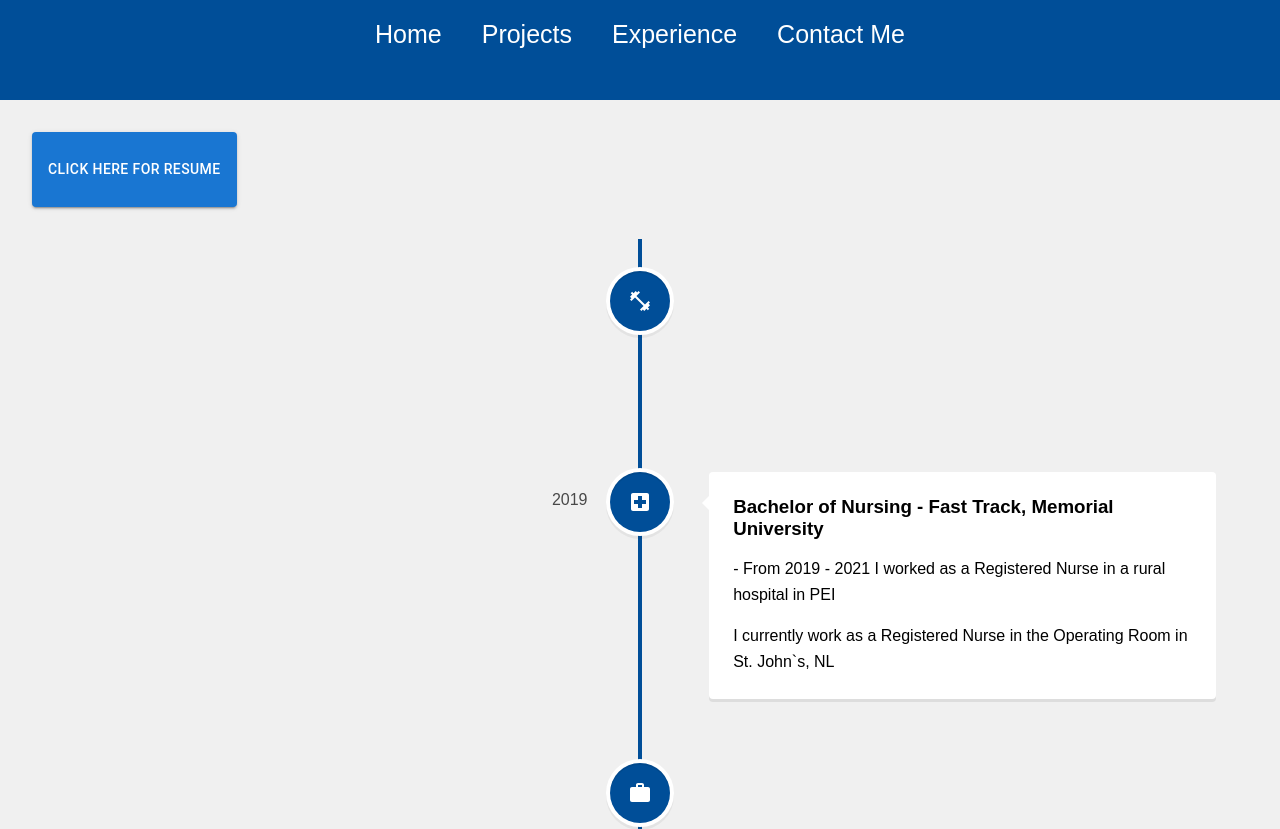
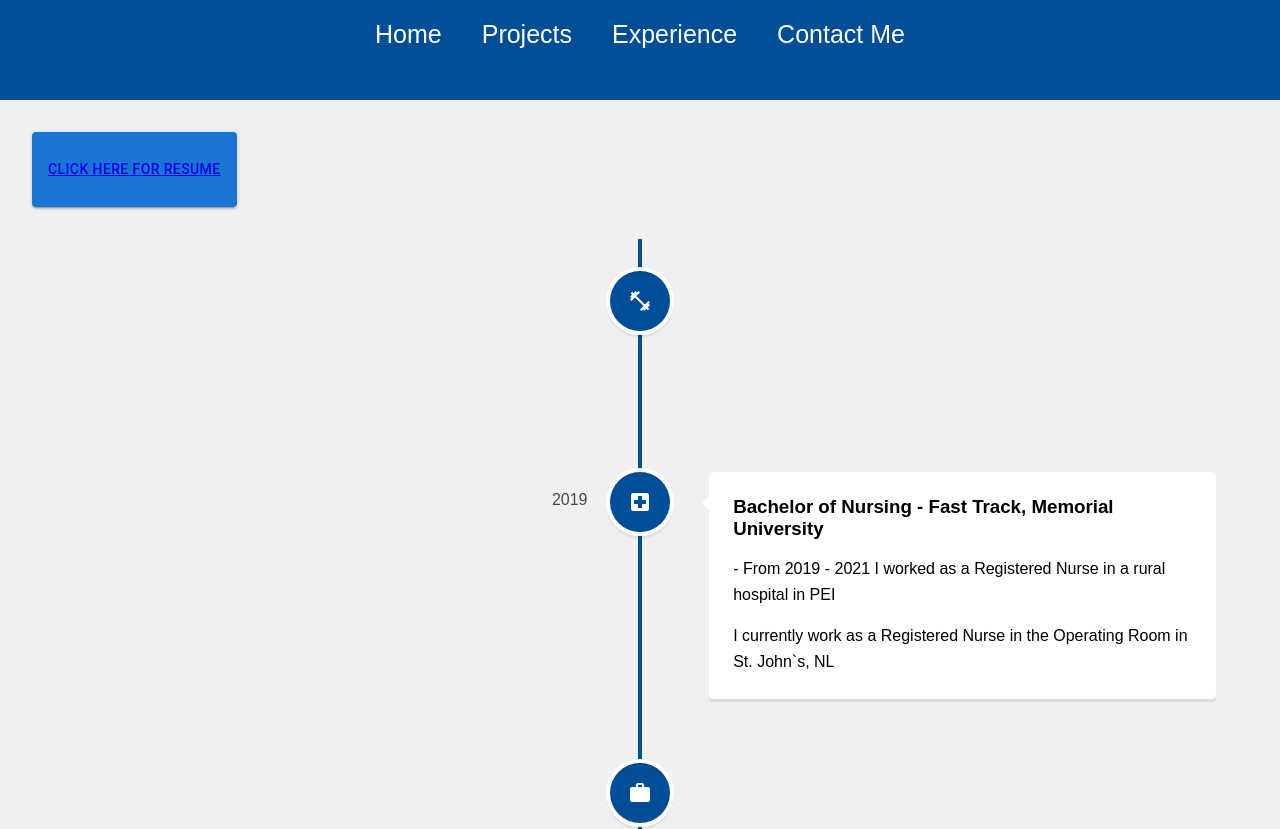
Before and after one commit to Mattdavis80/my-website, a React (Create React App) app: page /experience in a window 1280 px wide. Shown: the top 829 px of the page. Built offline with nearby package versions, Linux system fonts and the light colour scheme.

Commit message:
fixing resume

```diff
--- a/src/App.css
+++ b/src/App.css
@@ -5,6 +5,8 @@
   flex-direction: column;
   font-family: Arial, Helvetica, sans-serif;
   background-color: #f0f0f0;
+  max-width: 2000px;
+  margin: auto;
 }
 
 body {
--- a/src/Pages/ExperiencePage.jsx
+++ b/src/Pages/ExperiencePage.jsx
@@ -7,7 +7,6 @@ import "react-vertical-timeline-component/style.min.css";
 import WorkIcon from "@material-ui/icons/Work";
 import { FitnessCenter, LocalHospital } from "@material-ui/icons";
 import Button from "@mui/material/Button";
-import ResumePage from "./ResumePage";
 import "../styles/experience.css";
 import { Link } from "react-router-dom";
 
@@ -19,10 +18,10 @@ function Experience() {
           variant="contained"
           className="resume-button"
           component={Link}
-          to="/resume"
+          to="resume"
           target="_blank"
         >
-          Click Here for Resume
+          <Link to="/resume">Click Here for Resume</Link>
         </Button>
       </div>
       <VerticalTimeline lineColor="#004e98">
```
